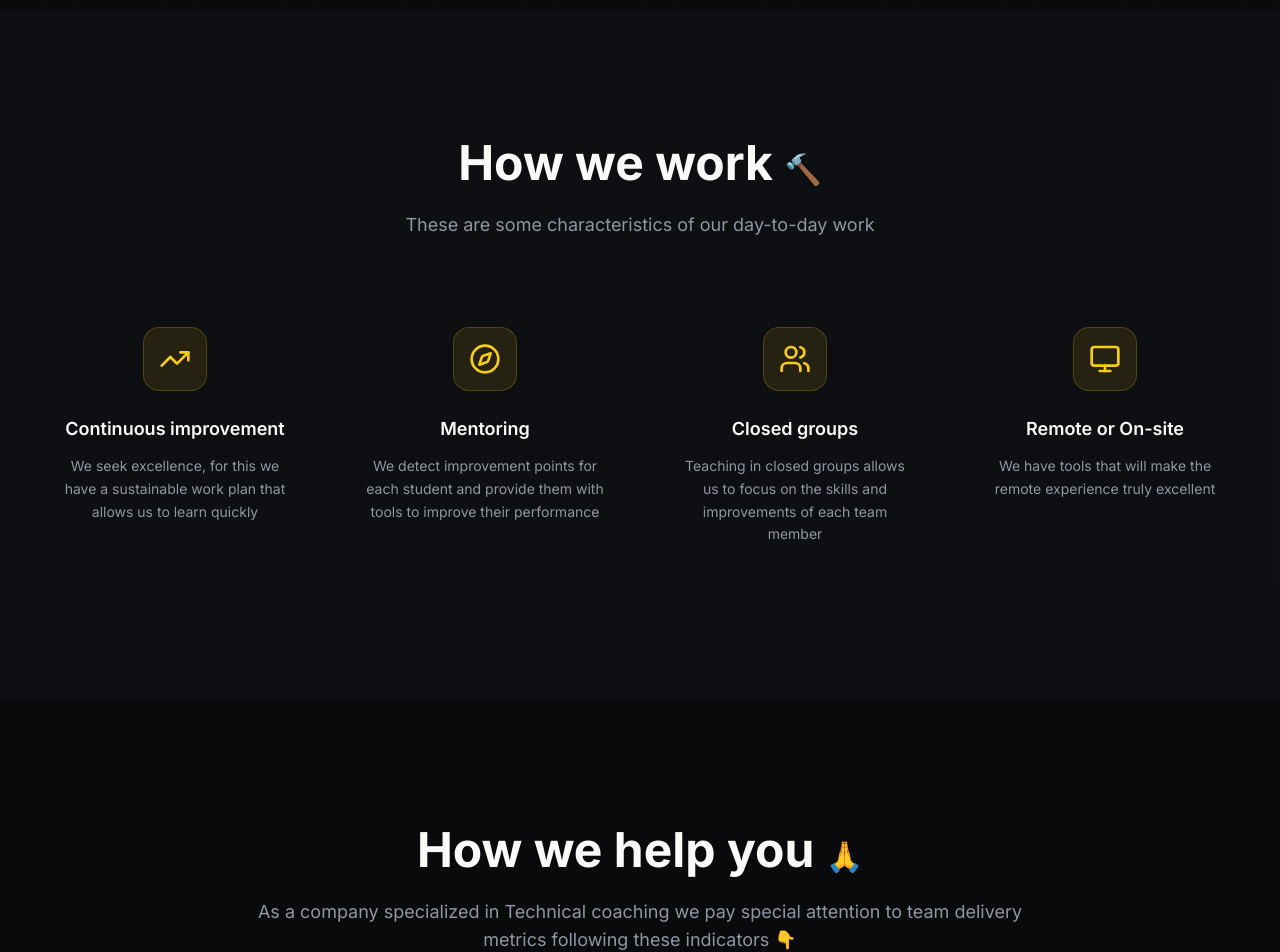
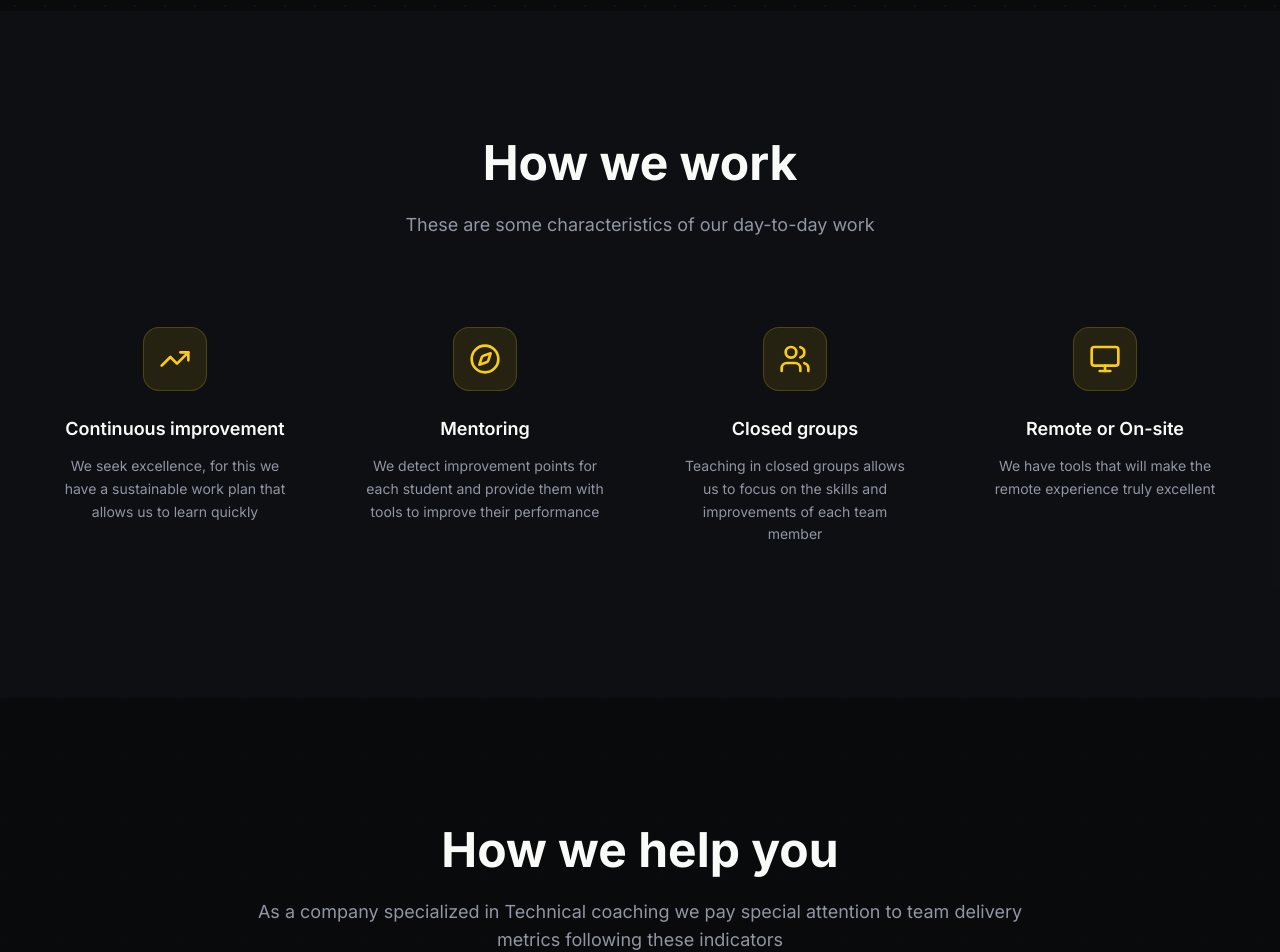
Before and after one commit to codescouts-academy/codescouts-web-2026, a Next.js app: page /en in a window 1280 px wide. Shown: the part 1700-2652 px from the top of the page. Built offline with nearby package versions, Linux system fonts and the light colour scheme.

Commit message:
Update translations for Services and HowWe sections: add benefitsIncluded key in English and Spanish; replace hardcoded text with translation function.

```diff
--- a/src/app/[locale]/services/page.tsx
+++ b/src/app/[locale]/services/page.tsx
@@ -170,7 +170,7 @@ const Services = () => {
                 {/* Benefits Card */}
                 <div className="bg-secondary/30 backdrop-blur-sm border border-border/50 rounded-2xl p-8">
                   <h3 className="text-lg font-semibold mb-6 text-primary">
-                    Beneficios
+                    {t("services.benefitsIncluded")}
                   </h3>
                   <ul className="space-y-4">
                     {service.benefits.map((benefit, i) => (
--- a/src/components/sections/HowWeHelp.tsx
+++ b/src/components/sections/HowWeHelp.tsx
@@ -49,10 +49,10 @@ const HowWeHelp = () => {
           className="text-center mb-16"
         >
           <h2 className="text-3xl md:text-4xl lg:text-5xl font-bold mb-6">
-            {t("howWeHelp.title")} <span className="text-3xl">🙏</span>
+            {t("howWeHelp.title")}
           </h2>
           <p className="text-muted-foreground text-lg max-w-3xl mx-auto">
-            {t("howWeHelp.subtitle")} 👇
+            {t("howWeHelp.subtitle")}
           </p>
         </motion.div>
 
--- a/src/components/sections/HowWeWork.tsx
+++ b/src/components/sections/HowWeWork.tsx
@@ -42,7 +42,7 @@ const HowWeWork = () => {
           className="text-center mb-16"
         >
           <h2 className="text-3xl md:text-4xl lg:text-5xl font-bold mb-6">
-            {t("howWeWork.title")} <span className="text-3xl">🔨</span>
+            {t("howWeWork.title")}
           </h2>
           <p className="text-muted-foreground text-lg max-w-2xl mx-auto">
             {t("howWeWork.subtitle")}
--- a/src/messages/en.json
+++ b/src/messages/en.json
@@ -80,6 +80,7 @@
     "subtitle": "We focus on dedicated practice on a real project, carefully taking care of software quality and value delivery",
     "subtitle2": "We specialize in developing high-performance teams through eXtreme Programming practices",
     "exploreCourses": "See available courses",
+    "benefitsIncluded": "Benefits",
     "ctaTitle": "Ready to take your team to the next level?",
     "ctaSubtitle": "Schedule a call with us and discover how we can help you",
     "technicalCoaching": {
--- a/src/messages/es.json
+++ b/src/messages/es.json
@@ -80,6 +80,7 @@
     "subtitle": "Nos enfocamos en la práctica dedicada sobre un proyecto real, cuidando detalladamente la calidad del software y la puesta de valor",
     "subtitle2": "Nos especializamos en desarrollar equipos de alto rendimiento a través de prácticas de eXtreme Programming",
     "exploreCourses": "Ver cursos disponibles",
+    "benefitsIncluded": "Beneficios",
     "ctaTitle": "¿Listo para llevar a tu equipo al siguiente nivel?",
     "ctaSubtitle": "Agenda una llamada con nosotros y descubre cómo podemos ayudarte",
     "technicalCoaching": {
```
